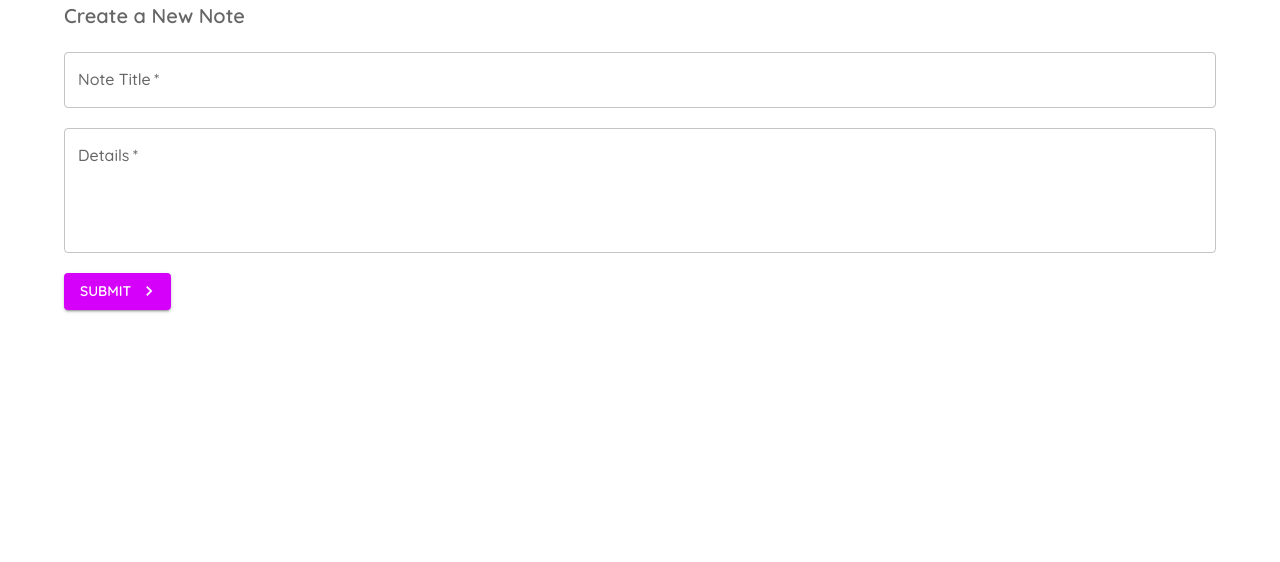
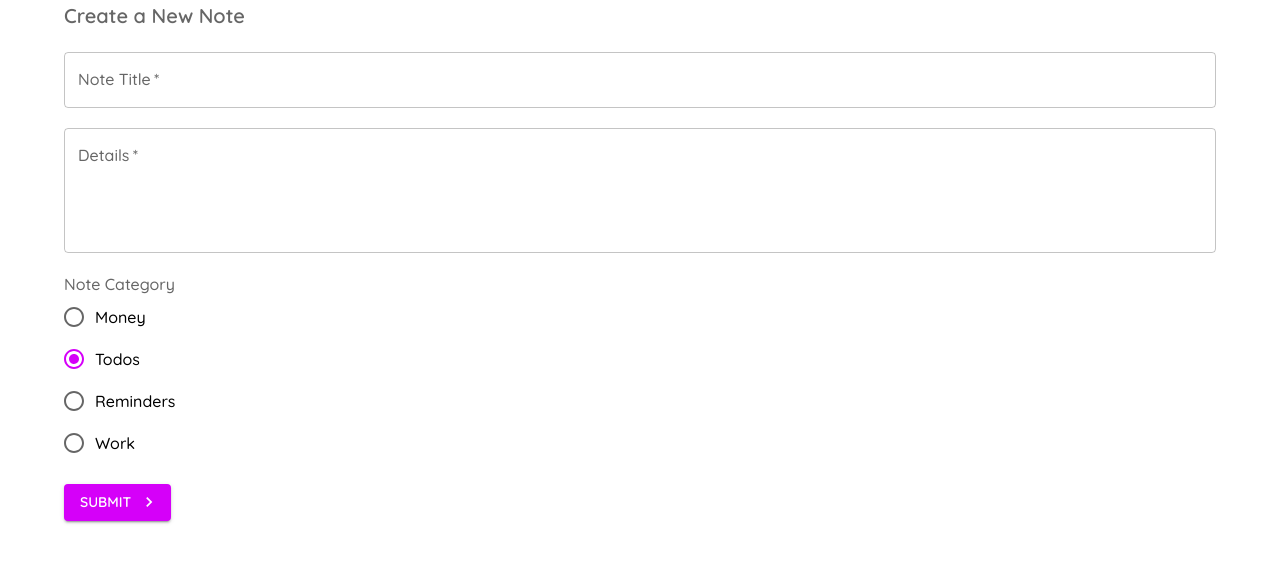
Before and after one commit to GrzegorzPacewicz/notes-mui, a React (Vite) app: page /#/create in a window 1280 px wide. Shown: the top 562 px of the page. Built offline with nearby package versions, Linux system fonts and the light colour scheme.

Commit message:
Note Category added to CreateNote.jsx

```diff
--- a/src/App.jsx
+++ b/src/App.jsx
@@ -3,14 +3,10 @@ import CreateNote from "./pages/CreateNote/CreateNote.jsx";
 import Notes from "./pages/Notes.jsx";
 
 function App() {
-
     return (
         <HashRouter>
             <Routes>
                 <Route exact path="/*" element={<Notes/>}/>
-                //just for easier opening
-                {/*<Route exact path="/*" element={<CreateNote/>}/>*/}
-
                 <Route path="/create/" element={<CreateNote/>}/>
             </Routes>
         </HashRouter>
--- a/src/pages/CreateNote/CreateNote.jsx
+++ b/src/pages/CreateNote/CreateNote.jsx
@@ -1,6 +1,6 @@
-import { Button, Container, Typography } from "@mui/material";
+import { Button, Container, FormControlLabel, FormLabel, Radio, RadioGroup, Typography } from "@mui/material";
 import KeyboardArrowRightIcon from '@mui/icons-material/KeyboardArrowRight';
-import { StyledTextField } from "./styled.jsx";
+import { StyledFormControl, StyledTextField } from "./styled.jsx";
 import { useState } from "react";
 
 const CreateNote = () => {
@@ -9,6 +9,7 @@ const CreateNote = () => {
     const [details, setDetails] = useState('');
     const [titleError, setTitleError] = useState(false);
     const [detailsError, setDetailsError] = useState(false);
+    const [category, setCategory] = useState('todos');
 
     const handleSubmit = (event) => {
         event.preventDefault()
@@ -24,12 +25,14 @@ const CreateNote = () => {
         }
 
         if (title && details) {
-            console.log(title, details)
+            console.log(title, details, category)
         }
     }
 
     return (
+
         <Container>
+
             <Typography
                 variant="h6"
                 component="h2"
@@ -40,6 +43,7 @@ const CreateNote = () => {
             </Typography>
 
             <form noValidate autoComplete="off" onSubmit={handleSubmit}>
+
                 <StyledTextField
                     onChange={(event) => setTitle(event.target.value)}
                     variant="outlined"
@@ -50,6 +54,7 @@ const CreateNote = () => {
                     error={titleError}
                 >
                 </StyledTextField>
+
                 <StyledTextField
                     onChange={(event) => setDetails(event.target.value)}
                     variant="outlined"
@@ -62,6 +67,21 @@ const CreateNote = () => {
                     error={detailsError}
                 >
                 </StyledTextField>
+
+                <StyledFormControl>
+                    <FormLabel color="secondary">Note Category</FormLabel>
+                    <RadioGroup
+                        value={category}
+                        onChange={(event) => setCategory(event.target.value)}
+                        color="secondary"
+                    >
+                        <FormControlLabel value="money" control={<Radio color="secondary"  />} label="Money"/>
+                        <FormControlLabel value="todos" control={<Radio color="secondary"/>} label="Todos"/>
+                        <FormControlLabel value="reminders" control={<Radio color="secondary"/>} label="Reminders"/>
+                        <FormControlLabel value="work" control={<Radio color="secondary"/>} label="Work"/>
+                    </RadioGroup>
+                </StyledFormControl>
+
                 <Button
                     type="submit"
                     color="secondary"
@@ -70,7 +90,9 @@ const CreateNote = () => {
                 >
                     Submit
                 </Button>
+
             </form>
+
         </Container>
     );
 };
--- a/src/pages/CreateNote/styled.jsx
+++ b/src/pages/CreateNote/styled.jsx
@@ -1,7 +1,10 @@
-import { styled, TextField } from "@mui/material";
+import { FormControl, styled, TextField, Radio } from "@mui/material";
 
-export const StyledTextField = styled(TextField)({
+const createStyledComponent = (component) => styled(component)({
     marginTop: 20,
     marginBottom: 20,
     display: 'block'
 });
+
+export const StyledTextField = createStyledComponent(TextField);
+export const StyledFormControl = createStyledComponent(FormControl);
--- a/src/pages/Notes.jsx
+++ b/src/pages/Notes.jsx
@@ -3,7 +3,7 @@ import { Button, Container } from "@mui/material";
 
 const Notes = () => {
     return (
-        <Container>
+        <Container sx={{ marginTop: "20px" }}>
             <Link
                 to="/create"
                 cmpomenent="button"
@@ -11,7 +11,7 @@ const Notes = () => {
             >
                 <Button
                     type="submit"
-                    color="secondary"
+                    color="primary"
                     variant="contained"
                 >
                     Go to Create
--- a/src/theme.jsx
+++ b/src/theme.jsx
@@ -1,10 +1,12 @@
 import { createTheme } from "@mui/material";
-import { grey, purple } from "@mui/material/colors";
+import { blue, grey, purple } from "@mui/material/colors";
+
 export const theme = createTheme({
     palette: {
-        primary: {
-            main: grey[100]
-        },
+        primary: blue,
+            // {
+            //     main: grey[100]
+            // },
         secondary: purple
     },
     typography: {
```
